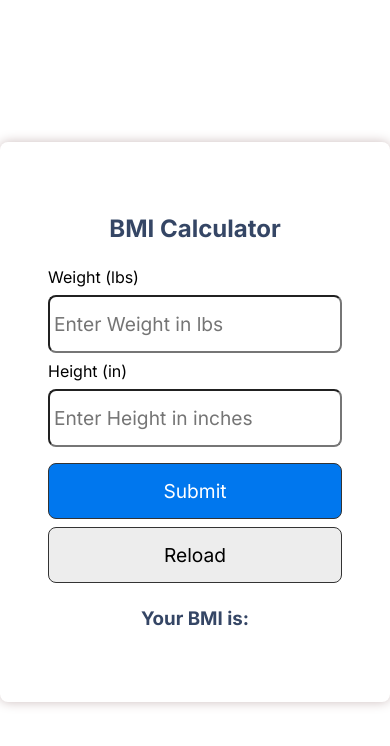
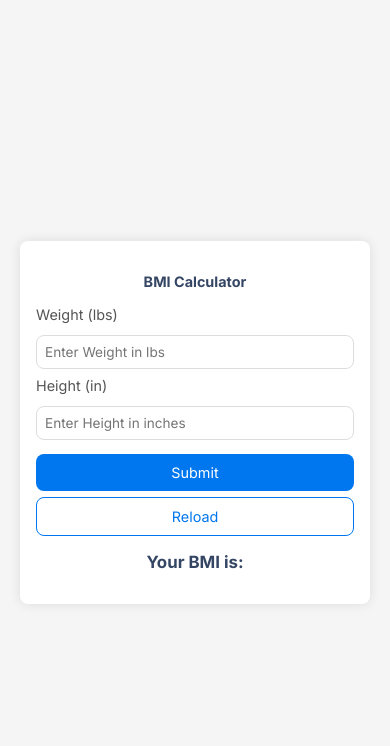
Before and after one commit to iiitl/bmi_calculator, a React (Create React App) app: page / in a window 390 px wide. Shown: the top 746 px of the page. Built offline with nearby package versions, Linux system fonts and the light colour scheme.

Commit message:
mobile ui

```diff
--- a/src/index.css
+++ b/src/index.css
@@ -1,56 +1,82 @@
+/* Updated index.css */
 @import url('https://fonts.googleapis.com/css2?family=Inter:wght@100;200;300;400;500;600;700;800;900&family=Poppins:ital,wght@0,100;0,200;0,300;0,400;0,500;0,600;0,700;0,800;0,900;1,100;1,200;1,300;1,400;1,500;1,600;1,700;1,800;1,900&display=swap');
-
 
 * {
   box-sizing: border-box;
   margin: 0;
   padding: 0;
-  font-family: 'Inter', sans-if;
+  font-family: 'Inter', sans-serif;
+}
+
+body {
+  background-color: #f5f5f5;
 }
 
 .app {
   display: flex;
-
   justify-content: center;
   align-items: center;
   width: 100vw;
   min-height: 100vh;
+  padding: 20px;
 }
 
 .container {
-  box-shadow: 0px 0px 12px #ccbdbd;
-  border-radius: 8px;
-  padding: 3rem;
-  max-width: 600px;
+  box-shadow: 0px 0px 12px rgba(0, 0, 0, 0.1);
+  border-radius: 12px;
+  padding: 2rem;
+  width: 100%;
+  max-width: 500px;
+  background-color: white;
+}
+
+h2 {
+  margin-bottom: 1.5rem;
+  color: #354665;
+  font-size: 1.8rem;
 }
 
 input {
   width: 100%;
-  font-size: 1.2rem;
-  padding: 15px 4px;
+  font-size: 1rem;
+  padding: 12px;
   margin: 8px 0;
   border-radius: 8px;
+  border: 1px solid #ddd;
+  transition: border 0.3s;
+}
+
+input:focus {
+  outline: none;
+  border-color: #0077EE;
 }
 
 .btn {
   display: block;
   width: 100%;
-  font-size: 1.2rem;
+  font-size: 1rem;
   margin: 8px 0;
-  padding: 15px 0;
+  padding: 12px 0;
   background-color: #0077EE;
   color: #fff;
-  border: 1px solid #333;
+  border: none;
   border-radius: 8px;
   cursor: pointer;
+  transition: background-color 0.3s;
 }
-/* unvisited link */
 
-
+.btn:hover {
+  background-color: #0066CC;
+}
 
 .btn-outline {
-  background-color: #ededed;
-    color: #000000;
+  background-color: white;
+  color: #0077EE;
+  border: 1px solid #0077EE;
+}
+
+.btn-outline:hover {
+  background-color: #f0f7ff;
 }
 
 .center {
@@ -58,20 +84,10 @@ input {
   margin: 24px 0;
   color: #354665;
 }
-.input_val
-{
-  color: #354665;
-}
+
 p {
   margin: 10px 0;
-}
-
-.img-container {
-  text-align: center;
-}
-
-.img-container img {
-  height: 200px;
+  font-size: 1rem;
 }
 
 .error-dialog {
@@ -92,9 +108,65 @@ p {
   background-color: #ef5350;
   color: white;
   margin: 0 auto;
-  width: 50%;
+  max-width: 120px;
 }
 
 .btn-error:hover {
   background-color: #d32f2f;
 }
+
+label {
+  display: block;
+  text-align: left;
+  margin-bottom: 4px;
+  font-size: 0.9rem;
+  color: #555;
+}
+
+/* Responsive adjustments */
+@media (max-width: 768px) {
+  .container {
+    padding: 1.5rem;
+  }
+
+  h2 {
+    font-size: 1.5rem;
+  }
+
+  .btn, input {
+    padding: 10px;
+    font-size: 0.9rem;
+  }
+}
+
+@media (max-width: 480px) {
+  .container {
+    padding: 1rem;
+    border-radius: 8px;
+  }
+
+  h2 {
+    font-size: 1.3rem;
+    margin-bottom: 1rem;
+  }
+
+  .btn, input {
+    padding: 8px;
+    font-size: 0.85rem;
+  }
+
+  .btn {
+    margin: 6px 0;
+  padding: 10px 0;
+  font-size: 0.9rem;
+  }
+
+  .error-dialog {
+    padding: 0.8rem;
+  }
+
+  .center {
+    margin: 16px 0;
+  font-size: 0.9rem;
+  }
+}
```
Also changed, not shown: src/App.css (line endings or trailing spaces).
